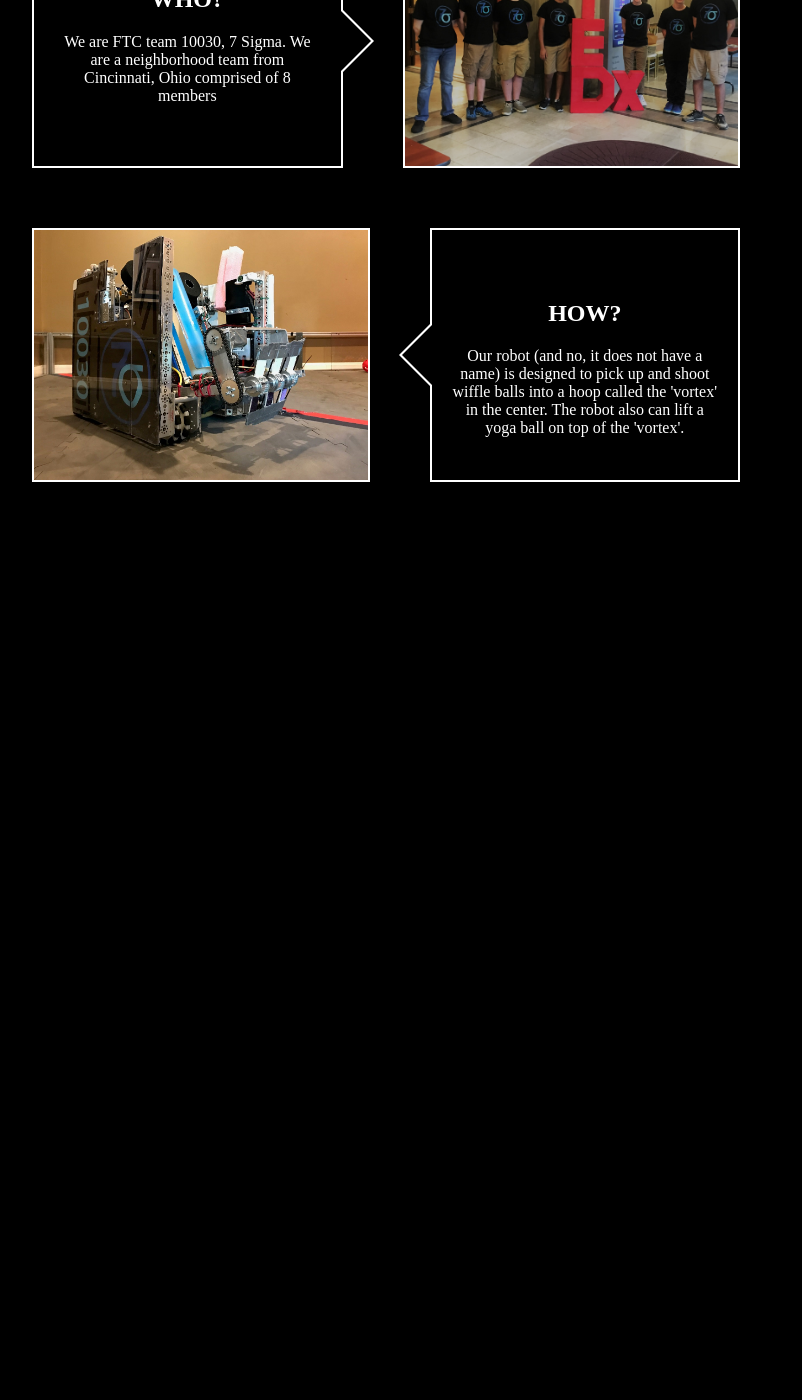
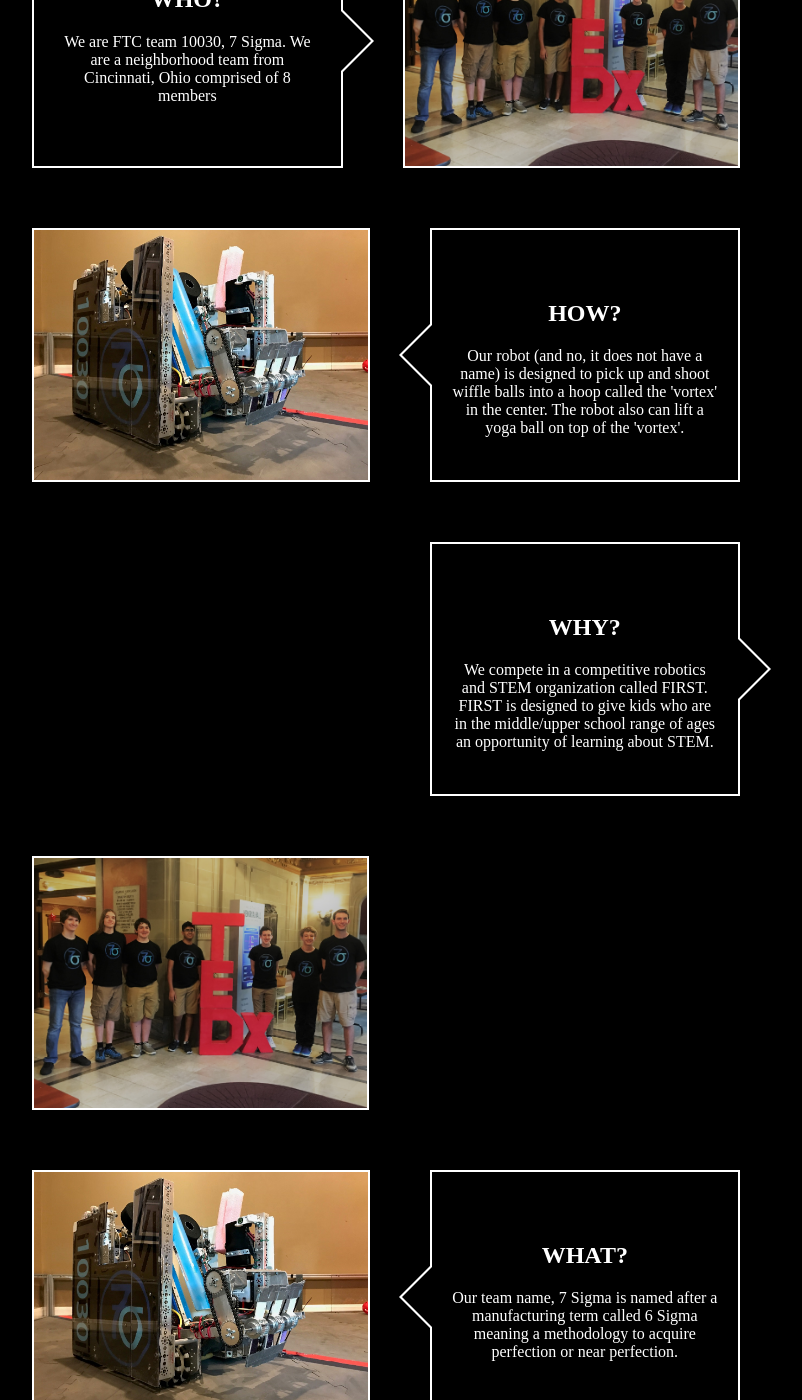
Before and after one commit to fan5fll/7sigmarobotics, a Jekyll site: the page built from index.md, in a window 1280 px wide and 1400 px high, scrolled down 496 px. Shown: the whole window, without its empty margins (254-1056 px from the left). Built offline with Jekyll 4.4.1, drawn with Linux system fonts in a browser that asks for light colours; before the commit the page ends 1008 px from its top, so only the background shows below that.

Commit message:
tried to add more text boxes and pictures
didnt work

```diff
--- a/index.md
+++ b/index.md
@@ -21,4 +21,21 @@
 		<h2>HOW?</h2>
 		<p class="fade">Our robot (and no, it does not have a name) is designed to pick up and shoot wiffle balls into a hoop called the 'vortex' in the center. The robot also can lift a yoga ball on top of the 'vortex'.</p>
 	</div>
+					//just so i can easily understand the mess that i have created
+	<div class="arrow-left">
+		<h2>WHY?</h2>
+		<p class="fade">We compete in a competitive robotics and STEM organization called FIRST. FIRST is designed to give kids who are in the middle/upper school range of ages an opportunity of learning about STEM.</p>
+	</div>
+	<div class="text-right">
+		<img class="arrow-image" src="images/team_v2.jpg">
+	</div>
 </div>
+<div class="container-row">
+	<div class="text-left">
+		<img class="arrow-image" src="images/robot.jpeg">
+	</div>
+	<div class="arrow-right">
+		<h2>WHAT?</h2>
+		<p class="fade">Our team name, 7 Sigma is named after a manufacturing term called 6 Sigma meaning a methodology to acquire perfection or near perfection.</p>
+	</div>
+</div>
```
Also changed, not shown: _layouts/home.html (line endings or trailing spaces).
